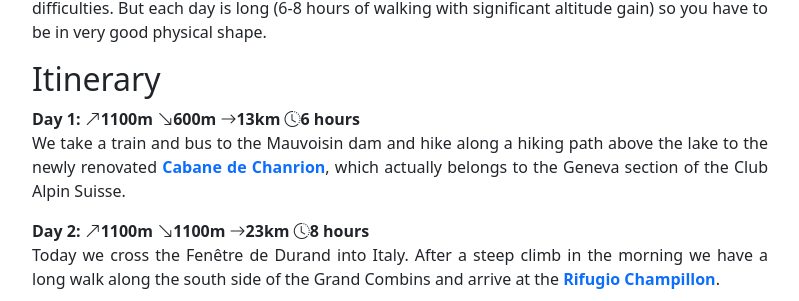
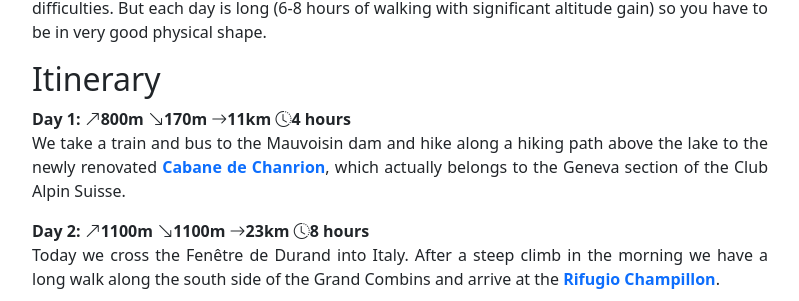
Before and after one commit to fwinkl/fwinkl.github.io, a Jekyll site: the page built from _scig/2024-TourDesCombins.md, in a window 1280 px wide and 900 px high, scrolled down 478 px. Shown: the part 152-453 px from the top of the window, without its empty margins (240-1039 px from the left). Built offline with Jekyll 4.4.1, drawn with Linux system fonts in a browser that asks for light colours; some of the changed lines change nothing that is shown.

Commit message:
Fix TDC stats

```diff
--- a/_scig/2024-TourDesCombins.md
+++ b/_scig/2024-TourDesCombins.md
@@ -17,7 +17,7 @@ major technical difficulties. But each day is long (6-8 hours of walking with si
 so you have to be in very good physical shape.
 
 ## Itinerary
-<b>Day 1: {% include hikestats.html up="1100m" down="600m" distance="13km" duration="6 hours" %}</b><br/>
+<b>Day 1: {% include hikestats.html up="800m" down="170m" distance="11km" duration="4 hours" %}</b><br/>
 We take a train and bus to the Mauvoisin dam and hike along a hiking path above the lake
 to the newly renovated **[Cabane de Chanrion](https://www.chanrion.ch)**, which actually belongs to
 the Geneva section of the Club Alpin Suisse.
```
